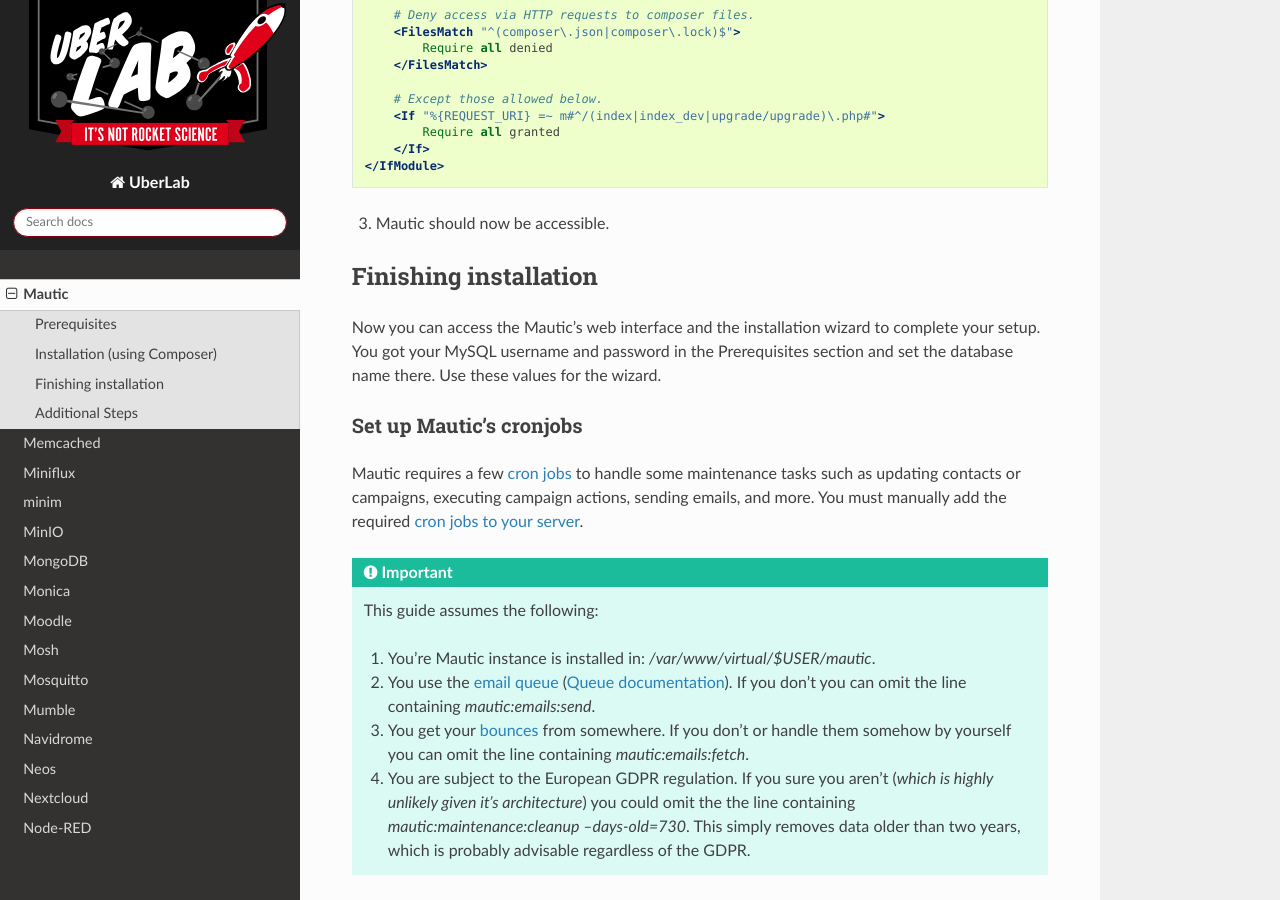
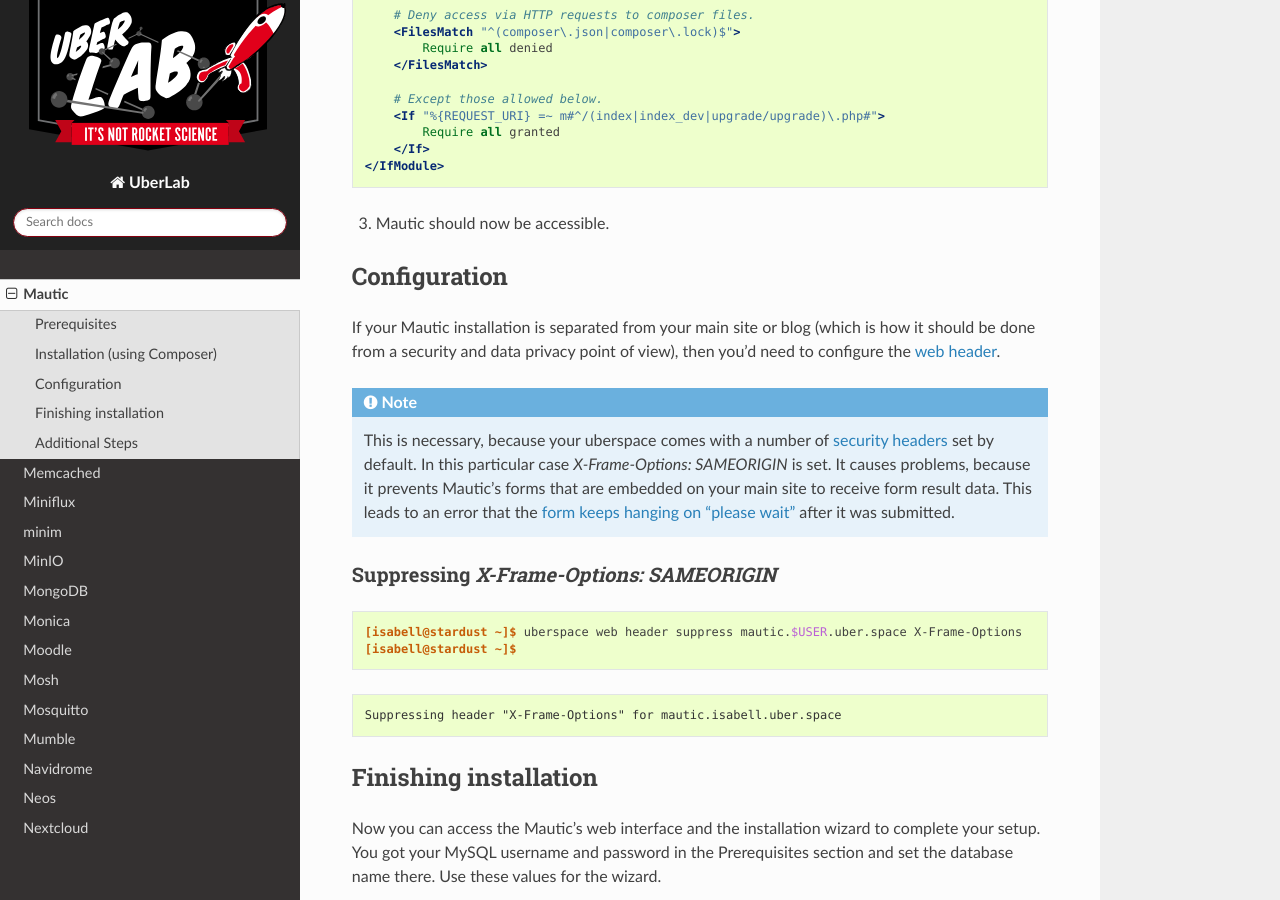
Before and after one commit to Uberspace/lab, a Sphinx documentation site: the page built from source/guide_mautic.rst, in a window 1280 px wide and 900 px high, scrolled down 5500 px. Built offline with Sphinx 7.4.7 and the Read the Docs theme 2.0.0, drawn with Linux system fonts in a browser that asks for light colours.

Commit message:
[mautic] amend guide for mautic; add section for web header

```diff
--- a/source/guide_mautic.rst
+++ b/source/guide_mautic.rst
@@ -260,6 +260,28 @@
 
 3. Mautic should now be accessible.
 
+Configuration
+=============
+
+If your Mautic installation is separated from your main site or blog (which is how it should be done from a security and data privacy point of view), then you'd need to configure the :manual:`web header <web-headers>`.
+
+.. note::
+	This is necessary, because your uberspace comes with a number of :manual:`security headers <web-security-headers>` set by default.
+	In this particular case `X-Frame-Options: SAMEORIGIN` is set.
+	It causes problems, because it prevents Mautic's forms that are embedded on your main site to receive form result data.
+	This leads to an error that the `form keeps hanging on "please wait" <https://forum.mautic.org/t/multisite-wordpress-trouble-mautic-form-iframe-error-refused-to-connect-please-wait-hanging-mautic-form-submission/11092>`_ after it was submitted.
+
+Suppressing `X-Frame-Options: SAMEORIGIN`
+-----------------------------------------
+
+.. code-block:: console
+
+	[isabell@stardust ~]$ uberspace web header suppress mautic.$USER.uber.space X-Frame-Options
+	[isabell@stardust ~]$
+
+.. code-block:: console
+
+	Suppressing header "X-Frame-Options" for mautic.isabell.uber.space
 
 Finishing installation
 ======================
@@ -289,7 +311,6 @@
 
 	[isabell@stardust ~]$ mkdir -p /home/$USER/logs/mautic
 	[isabell@stardust /var/www/virtual/isabell]$
-
 
 
 To create your cron instructions. You can use the following command:
```
